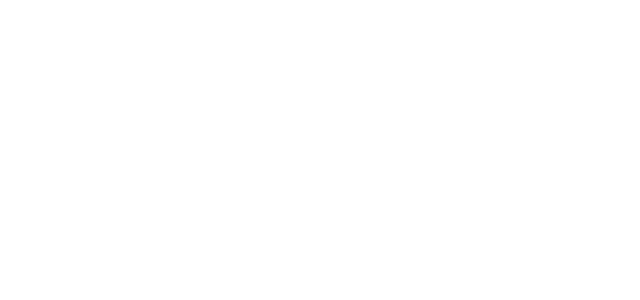
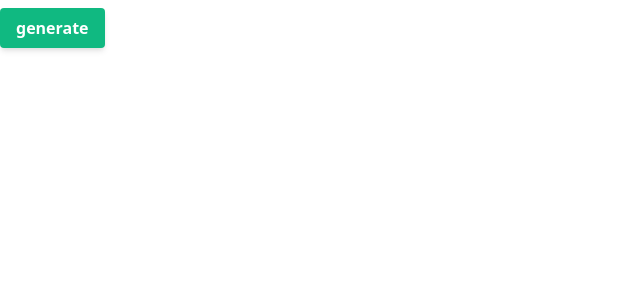
Before and after one commit to sugyan/face-generator, a React (Create React App) app: page / in a window 1280 px wide. Shown: the top 300 px of the page, without its empty margins (0-640 px from the left). Built offline with nearby package versions, Linux system fonts and the light colour scheme.

Commit message:
Add button

```diff
--- a/src/App.tsx
+++ b/src/App.tsx
@@ -1,7 +1,15 @@
 import React from "react";
 
 const App: React.FC = () => {
-  return <div className="App"></div>;
+  return (
+    <div className="App">
+      <div className="container mx-auto py-2">
+        <button className="py-2 px-4 font-semibold rounded shadow-md text-white bg-green-500 active:bg-green-700">
+          generate
+        </button>
+      </div>
+    </div>
+  );
 };
 
 export default App;
--- a/tailwind.config.js
+++ b/tailwind.config.js
@@ -5,7 +5,9 @@
     extend: {},
   },
   variants: {
-    extend: {},
+    extend: {
+      backgroundColor: ['active']
+    },
   },
   plugins: [],
 }
```
